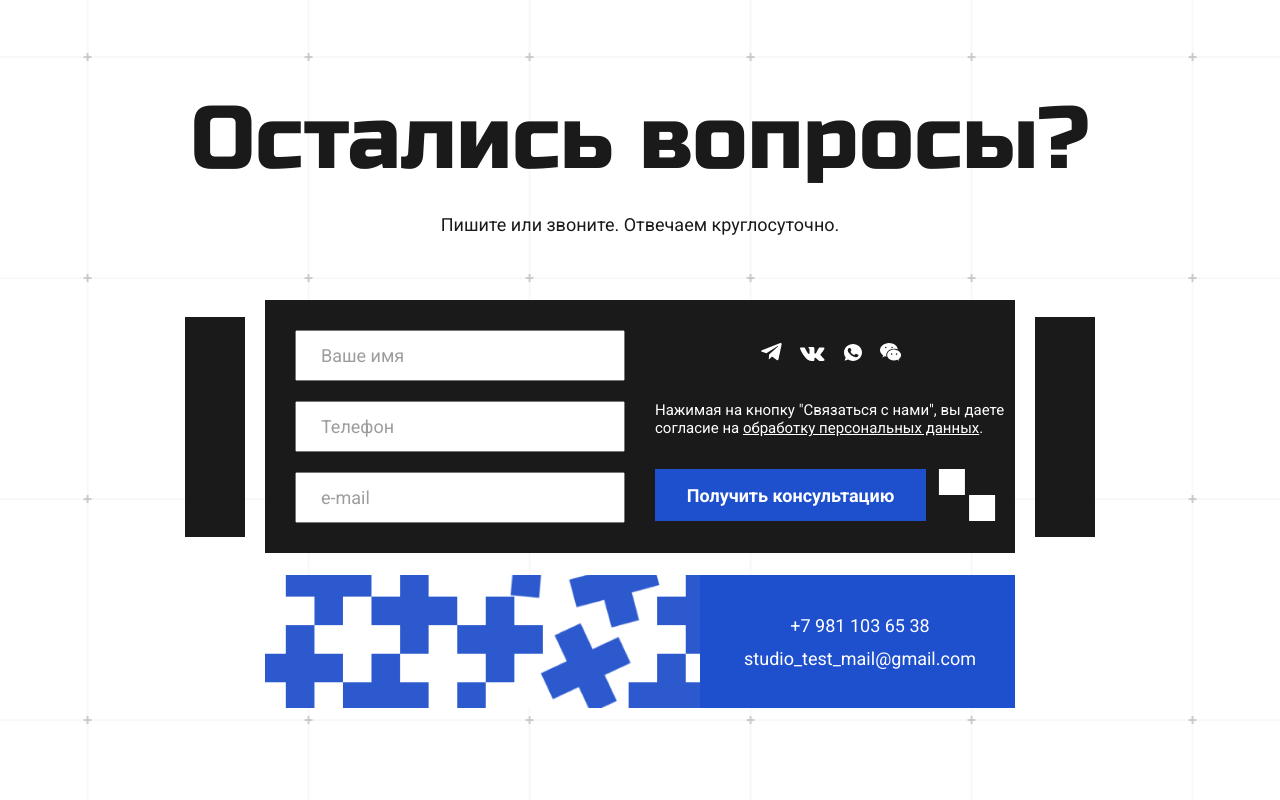
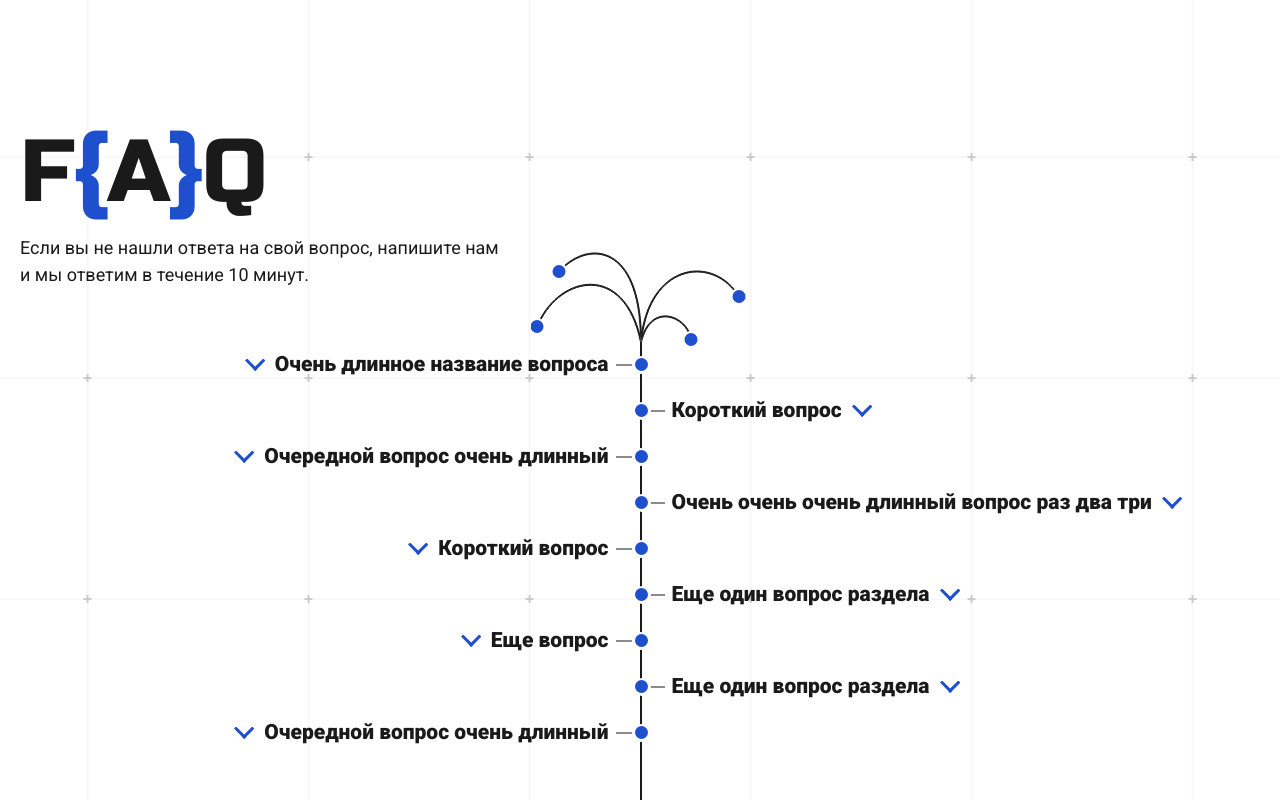
Before and after one commit to konovalM/web-studio, a React (Create React App) app: page / in a window 1280 px wide. Shown: the part 960-1760 px from the top of the page. Built offline with nearby package versions, Linux system fonts and the light colour scheme; the HTML template or start-up script is replaced by a standard one.

Commit message:
accordion fixed

```diff
--- a/src/App.js
+++ b/src/App.js
@@ -19,9 +19,9 @@ function App() {
             <Reasons />*/}
             <Stages />
             {/*<Services />
-            <Prices />
+            <Prices />*/}
             <Faq />
-            <About />*/}
+            {/*<About />*/}
             <Questions />
             <Footer />
         </Fragment>
--- a/src/components/Faq.js
+++ b/src/components/Faq.js
@@ -39,162 +39,159 @@ const FaqTag = styled.section`
   .gridWrapper{
     display: grid;
     grid-template-columns: 1fr 1fr;
-    grid-template-rows: minmax(0, auto);
-    grid-column-gap: 15px;
+    grid-template-rows: repeat(9, minmax(46px, auto));
+    grid-column-gap: 13px;
     z-index: 100;
     position: relative;
   }
-  .gridLeft{
-    display: flex;
-    flex-direction: column;
-    align-items: flex-end;
+  .question{
+    margin-bottom: 5px;
+  }
+  .questionText{
+    display: inline-block;
+    position: relative;
+    cursor: pointer;
+  }
+  .accordionWrapper{
+    position: relative;
+  }
+  .questionText::before{
+    content: '';
+    position: absolute;
+    width: 24px;
+    height: 1px;
+    background-color: #1A1A1A;
+    top: 50%;
+    transform: translateY(-50%);
+  }
+  .questionText::after{
+    content: '';
+    position: absolute;
+    width: 20px;
+    height: 13px;
+    top: 50%;
+    background: url(${blueBottomArrow});
+    transform: translateY(-50%);
+    transition: transform 0.3s ease 0s;
+  }
+  .accordionWrapper:nth-child(odd){
+    grid-column: 1 / 2;
+    margin-right: 25px;
+    .question{
       text-align: right;
-    padding-right: 23px;
+    }
+    .questionText::before{
+
+      right: -31px;
+    }
+    .questionText::after{
+      left: -30px;
+    }
+  }
+  .accordionWrapper::after{
+    content: '';
+    position: absolute;
+    width: 13px;
+    height: 13px;
+    border-radius: 100%;
+    background-color: #1E4FCD;
+    z-index: 50;
+  }
+  .accordionWrapper::before{
+    content: '';
+    position: absolute;
+    width: 18px;
+    height: 18px;
+    border-radius: 100%;
+    background-color: #fff;
+    z-index: 50;
+  }
+  .rotate::after{
+    transform: translateY(-50%) rotate(180deg);
+  }
+  .accordionWrapper:nth-child(odd)::before{
+    right: -41px;
+    top: 4px;
+  }
+  .accordionWrapper:nth-child(odd)::after{
+    right: -39px;
+    top: 6px;
+  }
+  .accordionWrapper:nth-child(even)::before{
+    content: '';
+    left: -39px;
+    top: 4px;
+    z-index: 50;
+  }
+  .accordionWrapper:nth-child(even)::after{
+    left: -37px;
+    top: 6px;
+  }
+  .accordionWrapper:nth-child(even){
+    grid-column: 2 / 3;
+    margin-left: 25px;
+    .questionText::before{
+      left: -31px;
+    }
+    .questionText::after{
+      right: -30px;
+    }
+  }
   .accordionWrapper:nth-child(1){
-      height: 200px;
+    grid-row: 1 / 2;
   }
   .accordionWrapper:nth-child(2){
-      height: 92px;
+    grid-row: 2 / 3;
   }
   .accordionWrapper:nth-child(3){
-      height: 92px;
+    grid-row: 3 / 4;
   }
   .accordionWrapper:nth-child(4){
-      height: 92px;
+    grid-row: 4 / 5;
   }
+  .accordionWrapper:nth-child(5){
+    grid-row: 5 / 6;
   }
-  .question{
+  .accordionWrapper:nth-child(6){
+    grid-row: 6 / 7;
+  }
+  .accordionWrapper:nth-child(7){
+    grid-row: 7 / 8;
+  }
+  .accordionWrapper:nth-child(8){
+    grid-row: 8 / 9;
+  }
+  .accordionWrapper:nth-child(9){
+    grid-row: 9 / 10;
+  }
+  .questionText{
     font-weight: 900;
     font-size: 21px;
     line-height: 25px;
     color: #1A1A1A;
-    position: relative;
-  }
-  .question::before{
-    content: '';
-    position: absolute;
-    width: 13px;
-    height: 13px;
-    background-color: #1E4FCD;
-    border-radius: 100%;
-    right: -38px;
-    top: 50%;
-    transform: translateY(-50%);
-    z-index: 100;
-  }
-  .questionLeft::before{
-    right: -38px;
-  }
-  .questionRight::before{
-    left: -36px;
-  }
-  .question::after{
-    content: '';
-    position: absolute;
-    width: 18px;
-    height: 18px;
-    background-color: #fff;
-    border-radius: 100%;
-    top: 50%;
-    transform: translateY(-50%);
-    z-index: 50;
-  }
-  .questionLeft::after{
-    right: -40px;
-  }
-  .questionRight::after{
-    left: -38px;
-  }
-  .questionInner{
-    display: inline-block;
-    position: relative;
-    cursor: pointer;
-  }
-  .questionInner::before{
-    content: '';
-    width: 20px;
-    height: 12px;
-    background: url(${blueBottomArrow});
-    position: absolute;
-    top: 50%;
-    transform: translateY(-50%);
-    transition: transform .3s;
-  }
-  .questionInnerLeft::before{
-    left: -30px;
-    transform: translateY(-50%);
-  }
-  .questionInnerRight::before{
-    right: -30px;
-    transform: translateY(-50%);
-  }
-  .rotate::before{
-    transform: translateY(-50%) rotate(180deg);
-  }
-  .questionInner::after{
-    content: '';
-    width: 24px;
-    height: 2px;
-    background-color: #1A1A1A;
-    position: absolute;
-    right: -31px;
-    top: 50%;
-    transform: translateY(-50%);
-    box-shadow: 1px 0 1px #000;
-  }
-
-  .questionInnerLeft::after{
-    right: -31px;
-  }
-  .questionInnerRight::after{
-    left: -31px;
   }
   .answer{
     font-size: 18px;
     color: #1A1A1A;
     max-height: 0;
     overflow: hidden;
+    -webkit-transition: all .5s;
     transition: all .5s;
-    transition-timing-function: cubic-bezier(.25, .1, .25, 1);
+    -webkit-transition-timing-function: cubic-bezier(.25,.1,.25,1);
+    transition-timing-function: cubic-bezier(.25,.1,.25,1);
   }
   .answerActive{
     height: auto;
     max-height: none;
     margin-top: 5px;
   }
-  // right part of tree
-  .gridRight{
-    display: flex;
-    flex-direction: column;
-    align-items: flex-start;
-    text-align: left;
-    padding-left: 23px;
-    margin-top: 47px;
-    .accordionWrapper:nth-child(1){
-      height: 200px;
-    }
-    .accordionWrapper:nth-child(2){
-      height: 92px;
-    }
-    .accordionWrapper:nth-child(3){
-      height: 92px;
-    }
-    .accordionWrapper:nth-child(4){
-      height: 92px;
-    }
-  }
 `
 
 const Faq = () => {
-    const [leftAnswers, setLeftAnswers] = useState([false, false, false, false, false])
-    const [rightAnswers, setRightAnswers] = useState([false, false, false, false])
-    const toggleActiveLeft = (id) => {
-        setLeftAnswers(leftAnswers.map((property, i) => {
-            return id === i ? !property : false
-        }))
-    }
-    const toggleActiveRight = (id) => {
-        setRightAnswers(rightAnswers.map((property, i) => {
+    const [answers, setAnswers] = useState([false, false, false, false, false, false, false, false, false])
+
+    const toggleActive = (id) => {
+        setAnswers(answers.map((property, i) => {
             return id === i ? !property : false
         }))
     }
@@ -208,17 +205,16 @@ const Faq = () => {
                 </div>
                 <div className="wrapper">
                     <div className="gridWrapper">
-                        <div className="gridLeft">
                             {
-                                leftQuestions.map((obj, i) => {
+                                questions.map((obj, i) => {
                                     return (
-                                        <div className="accordionWrapper accordionWrapperLeft" key={i}>
-                                            <div className="question questionLeft">
-                                                <p className={leftAnswers[i] ? 'questionInner questionInnerLeft rotate' : 'questionInner questionInnerLeft'} onClick={() => toggleActiveLeft(i)}>
+                                        <div className="accordionWrapper" key={i}>
+                                            <div className="question">
+                                                <p className={answers[i] ? 'questionText rotate' : 'questionText'} onClick={() => toggleActive(i)}>
                                                     {obj.question}
                                                 </p>
                                             </div>
-                                            <div className={leftAnswers[i] ? 'answer answerLeft answerActive' : 'answer answerLeft'}>{obj.answer}</div>
+                                            <div className={answers[i] ? 'answer answerActive' : 'answer'}>{obj.answer}</div>
                                         </div>
                                     )
                                 })
@@ -265,55 +261,6 @@ const Faq = () => {
                                 <div className="answer answerLeft">Lorem ipsum dolor sit amet, consectetur adipisicing elit. Aliquam consequatur ea eum iste iure quasi sapiente sequi ut! Amet distinctio.</div>
                             </div>*/}
                     </div>
-                        <div className="gridRight">
-                            {
-                                rightQuestions.map((obj, i) => {
-                                    return(
-                                        <div className="accordionWrapper accordionWrapperRight" key={i}>
-                                            <div className="question questionRight">
-                                                <p className={rightAnswers[i] ? 'questionInner questionInnerRight rotate' : 'questionInner questionInnerRight'} onClick={() => toggleActiveRight(i)}>
-                                                    {obj.question}
-                                                </p>
-                                            </div>
-                                            <div className={rightAnswers[i] ? 'answer answerRight answerActive' : 'answer answerRight'}>{obj.answer}</div>
-                                        </div>
-                                    )
-                                })
-                            }
-                            {/*<div className="accordionWrapper accordionWrapperRight">
-                                <div className="question questionRight">
-                                    <p className="questionInner questionInnerRight">
-                                        Короткий вопрос
-                                    </p>
-                                </div>
-                                <div className="answer answerRight">Lorem ipsum dolor sit amet, consectetur adipisicing elit. Aliquam consequatur ea eum iste iure quasi sapiente sequi ut! Amet distinctio.</div>
-                            </div>
-                            <div className="accordionWrapper accordionWrapperRight">
-                                <div className="question questionRight">
-                                    <p className="questionInner questionInnerRight">
-                                        Очередной вопрос очень длинный
-                                    </p>
-                                </div>
-                                <div className="answer answerRight">Lorem ipsum dolor sit amet, consectetur adipisicing elit. Aliquam consequatur ea eum iste iure quasi sapiente sequi ut! Amet distinctio.</div>
-                            </div>
-                            <div className="accordionWrapper accordionWrapperRight">
-                                <div className="question questionRight">
-                                    <p className="questionInner questionInnerRight">
-                                        Очень очень очень длинный вопрос раз два три
-                                    </p>
-                                </div>
-                                <div className="answer answerRight">Lorem ipsum dolor sit amet, consectetur adipisicing elit. Aliquam consequatur ea eum iste iure quasi sapiente sequi ut! Amet distinctio.</div>
-                            </div>
-                            <div className="accordionWrapper accordionWrapperRight">
-                                <div className="question questionRight">
-                                    <p className="questionInner questionInnerRight">
-                                        Короткий вопрос
-                                    </p>
-                                </div>
-                                <div className="answer answerRight">Lorem ipsum dolor sit amet, consectetur adipisicing elit. Aliquam consequatur ea eum iste iure quasi sapiente sequi ut! Amet distinctio.</div>
-                            </div>*/}
-                        </div>
-                    </div>
                     <div className="tree">
                         <img src={tree} alt="tree of questions" className="treeImg"/>
                     </div>
@@ -323,9 +270,25 @@ const Faq = () => {
     );
 };
 
-const leftQuestions = [
+const questions = [
     {
         question: 'Очень длинное название вопроса',
+        answer: 'Lorem ipsum dolor sit amet, consectetur adipisicing elit. Aliquam consequatur ea eum iste iure quasi sapiente sequi ut! Amet distinctio.'
+    },
+    {
+        question: 'Короткий вопрос',
+        answer: 'Эта услуга требует максимальной оперативности, поскольку часто хостинги хранят исходники не дольше нескольких дней. Однако, в некоторых случаях информацию можно восстановить даже после полного удаления сайта с хостинга через специализированные...'
+    },
+    {
+        question: 'Очередной вопрос очень длинный',
+        answer: 'Lorem ipsum dolor sit amet, consectetur adipisicing elit. Aliquam consequatur ea eum iste iure quasi sapiente sequi ut! Amet distinctio.'
+    },
+    {
+        question: 'Очень очень очень длинный вопрос раз два три',
+        answer: 'Lorem ipsum dolor sit amet, consectetur adipisicing elit. Aliquam consequatur ea eum iste iure quasi sapiente sequi ut! Amet distinctio.'
+    },
+    {
+        question: 'Короткий вопрос',
         answer: 'Lorem ipsum dolor sit amet, consectetur adipisicing elit. Aliquam consequatur ea eum iste iure quasi sapiente sequi ut! Amet distinctio.'
     },
     {
@@ -346,23 +309,5 @@ const leftQuestions = [
     }
 ]
 
-const rightQuestions = [
-    {
-        question: 'Короткий вопрос',
-        answer: 'Эта услуга требует максимальной оперативности, поскольку часто хостинги хранят исходники не дольше нескольких дней. Однако, в некоторых случаях информацию можно восстановить даже после полного удаления сайта с хостинга через специализированные...'
-    },
-    {
-        question: 'Очередной вопрос очень длинный',
-        answer: 'Lorem ipsum dolor sit amet, consectetur adipisicing elit. Aliquam consequatur ea eum iste iure quasi sapiente sequi ut! Amet distinctio.'
-    },
-    {
-        question: 'Очень очень очень длинный вопрос раз два три',
-        answer: 'Lorem ipsum dolor sit amet, consectetur adipisicing elit. Aliquam consequatur ea eum iste iure quasi sapiente sequi ut! Amet distinctio.'
-    },
-    {
-        question: 'Короткий вопрос',
-        answer: 'Lorem ipsum dolor sit amet, consectetur adipisicing elit. Aliquam consequatur ea eum iste iure quasi sapiente sequi ut! Amet distinctio.'
-    }
-]
 
 export default Faq;
```
Lines whose indentation alone changed are shown as unchanged.
